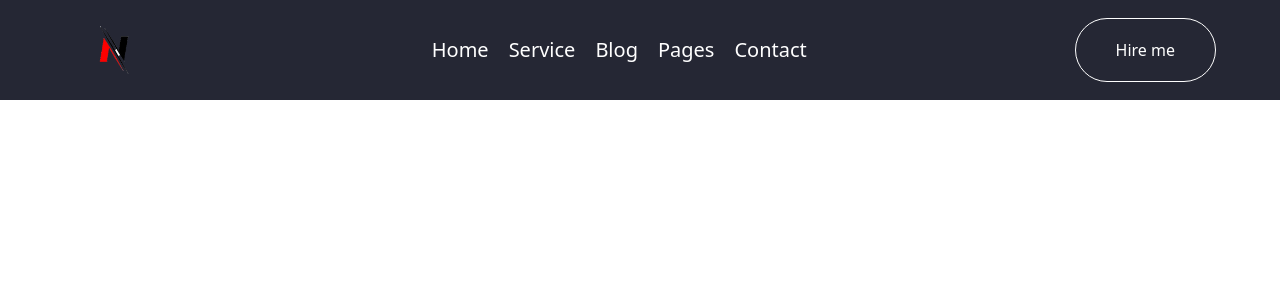
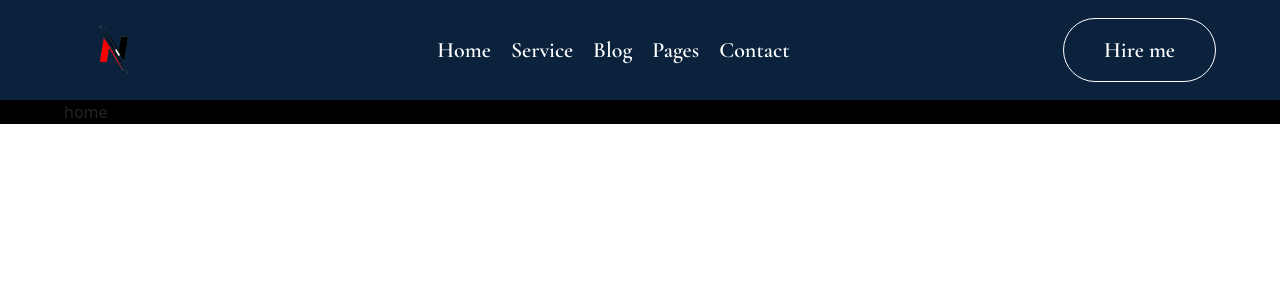
Before and after one commit to Naimishkapuriya/Bio-Web, a React (Create React App) app: page / in a window 1280 px wide. Shown: the top 300 px of the page. Built offline with nearby package versions, Linux system fonts and the light colour scheme.

Commit message:
remove tailwindcss

```diff
--- a/package.json
+++ b/package.json
@@ -36,8 +36,5 @@
       "last 1 firefox version",
       "last 1 safari version"
     ]
-  },
-  "devDependencies": {
-    "tailwindcss": "^3.4.4"
   }
 }
--- a/public/index.html
+++ b/public/index.html
@@ -15,6 +15,9 @@
       user's mobile device or desktop. See https://developers.google.com/web/fundamentals/web-app-manifest/
     -->
     <link rel="manifest" href="%PUBLIC_URL%/manifest.json" />
+    <link rel="preconnect" href="https://fonts.googleapis.com">
+<link rel="preconnect" href="https://fonts.gstatic.com" crossorigin>
+<link href="https://fonts.googleapis.com/css2?family=Cormorant+Garamond:ital,wght@0,300;0,400;0,500;0,600;0,700;1,300;1,400;1,500;1,600;1,700&display=swap" rel="stylesheet">
     <!--
       Notice the use of %PUBLIC_URL% in the tags above.
       It will be replaced with the URL of the `public` folder during the build.
@@ -24,7 +27,7 @@
       work correctly both with client-side routing and a non-root public URL.
       Learn how to configure a non-root public URL by running `npm run build`.
     -->
-    <title>React App</title>
+    <title>Bio-Website</title>
   </head>
   <body>
     <noscript>You need to enable JavaScript to run this app.</noscript>
--- a/src/App.css
+++ b/src/App.css
@@ -1,11 +1,21 @@
-.text_font {
-  font-size: 20px;
+/* font-family: "Cormorant Garamond", serif; */
+.font_family_cromorant {
+  font-family: "Cormorant Garamond", serif;
 }
-.bg_herader_color {
-  background-color: #252734;
+.font_weight_600 {
+  font-weight: 600;
 }
-.text_color {
-  color: #fff;
+.main_padding {
+  padding-top: 100px;
+}
+.text_font_22px {
+  font-size: 22px;
+}
+.bg_header_color {
+  background-color: #0a223c;
+}
+.bg_black {
+  background-color: black;
 }
 .header_btn {
   padding-left: 40px;
@@ -17,7 +27,7 @@
   color: #fff;
   transition: 0.5s;
 }
-.header_btn:hover{
+.header_btn:hover {
   background-color: #2e303d;
   border: 1px solid #2e303d;
 }
--- a/src/App.js
+++ b/src/App.js
@@ -1,14 +1,17 @@
 import "./App.css";
 import { BrowserRouter, Route, Routes } from "react-router-dom";
 import Home from "./Home";
+import Layout from "./layout";
 import "bootstrap/dist/css/bootstrap.min.css";
 
 function App() {
   return (
     <BrowserRouter>
-      <Routes>
-        <Route path="/" element={<Home />} />
-      </Routes>
+      <Layout>
+        <Routes>
+          <Route path="/" element={<Home />} />
+        </Routes>
+      </Layout>
     </BrowserRouter>
   );
 }
--- a/src/Home.js
+++ b/src/Home.js
@@ -1,13 +1,9 @@
 import React from "react";
-import PageHeader from "./PageHeader";
 
 const Home = () => {
   return (
-    <div>
-      <PageHeader />
-      home
-    </div>
-  );
+   <div className="main_container bg_black">home</div>
+  )
 };
 
 export default Home;
--- a/src/PageHeader.js
+++ b/src/PageHeader.js
@@ -4,39 +4,39 @@ import MainLogo from "../src/images/main-logo.png";
 
 const PageHeader = () => {
   return (
-    <header className="bg_herader_color fix_header position-fixed top-0 w-100">
+    <header className="bg_header_color fix_header position-fixed top-0 w-100">
       <div className="main_container d-flex justify-content-between align-items-center">
         <Link>
           <img src={`${MainLogo}`} width={100} height={100} alt="main-logo" />
         </Link>
         <ul className="d-flex header_list mb-0 p-0">
           <li className="header_li">
-            <a className="text_color text_font" href="#">
+            <a className="text-white text_font_22px font_family_cromorant font_weight_600" href="#">
               Home
             </a>
           </li>
           <li className="header_li">
-            <a className="text_color text_font" href="#">
+            <a className="text-white text_font_22px font_family_cromorant font_weight_600" href="#">
               Service
             </a>
           </li>
           <li className="header_li">
-            <a className="text_color text_font" href="#">
+            <a className="text-white text_font_22px font_family_cromorant font_weight_600" href="#">
               Blog
             </a>
           </li>
           <li className="header_li">
-            <a className="text_color text_font" href="#">
+            <a className="text-white text_font_22px font_family_cromorant font_weight_600" href="#">
               Pages
             </a>
           </li>
           <li className="header_li">
-            <a className="text_color text_font" href="#">
+            <a className="text-white text_font_22px font_family_cromorant font_weight_600" href="#">
               Contact
             </a>
           </li>
         </ul>
-        <button className="header_btn">Hire me</button>
+        <button className="header_btn text_font_22px font_family_cromorant font_weight_600">Hire me</button>
       </div>
     </header>
   );
--- /dev/null
+++ b/src/layout.js
@@ -0,0 +1,13 @@
+import React from "react";
+import PageHeader from "./PageHeader";
+
+const Layout = ({ children }) => {
+  return (
+    <>
+      <PageHeader />
+      <main className="main_padding">{children}</main>
+    </>
+  );
+};
+
+export default Layout;
```
Also changed, not shown: 1 other file (tests, documents, lock files or other folders).
